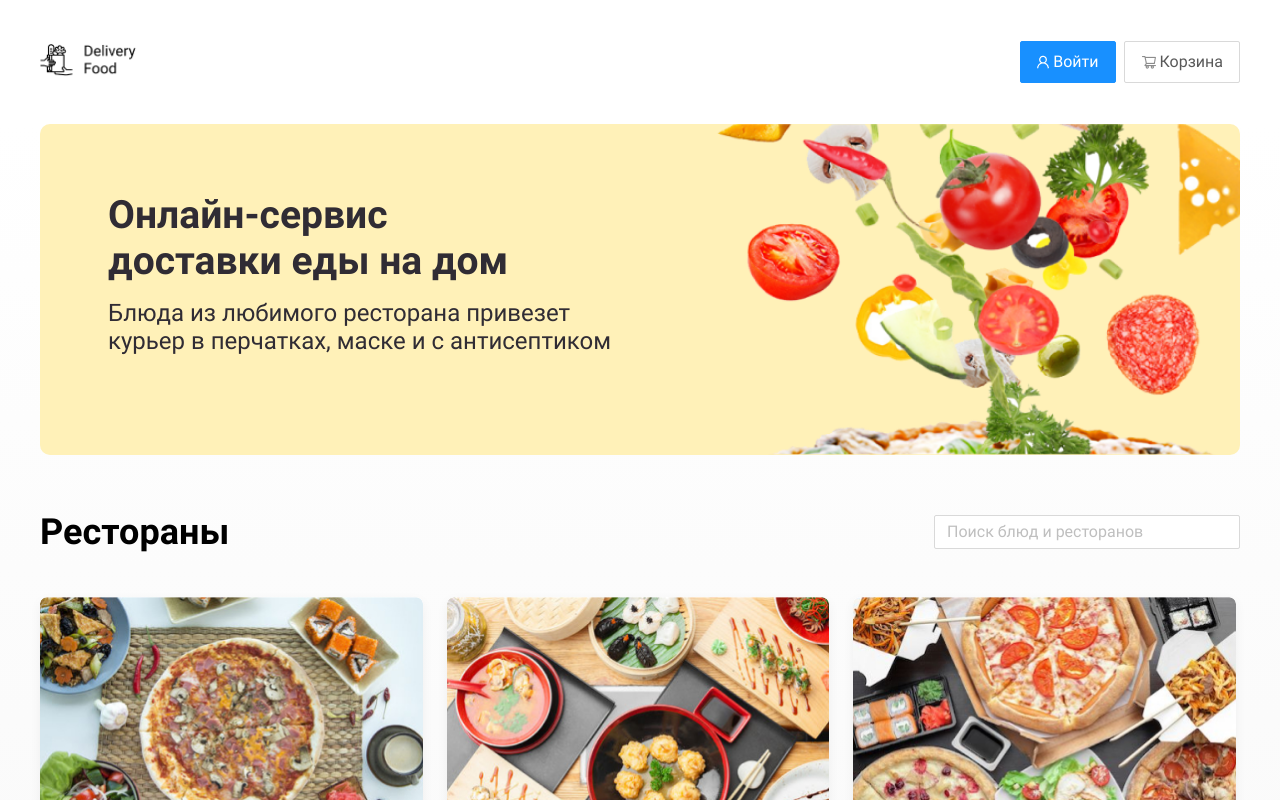
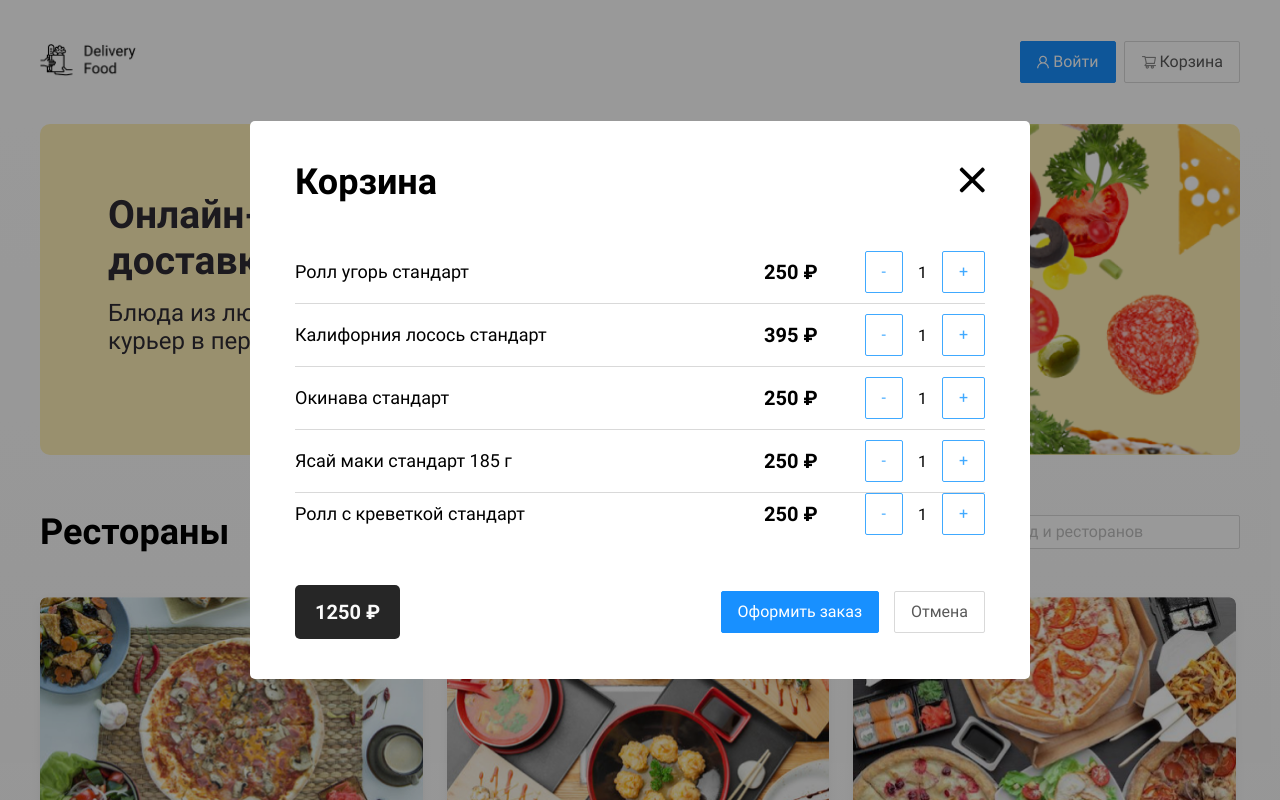
Before and after one commit to KaZaKDon/glo-academy, a plain HTML site: page index.html in a window 1280 px wide. Both pictures are taken after a click on the button "Корзина". Shown: the top 800 px of the page. Drawn offline with Linux system fonts and the light colour scheme; files whose address does not match are found by name.

Commit message:
Js на второй странице

```diff
--- a/style.css
+++ b/Css/style.css
@@ -79,9 +79,6 @@ main {
   align-items: center;
   justify-content: flex-end;
   gap: 8px;
-}
-
-.main {
 }
 
 .footer {
--- /dev/null
+++ b/Script/script.js
@@ -0,0 +1,137 @@
+const modalFunc = () => {
+  const cartBtn = document.querySelector("#cart-button");
+  const modal = document.querySelector(".cart-modal_overlay");
+
+  const openModal = () => {
+    modal.classList.add("open");
+  };
+
+  const closeModal = () => {
+    modal.classList.remove("open");
+  };
+
+  cartBtn.addEventListener("click", () => {
+    openModal();
+  });
+
+  modal.addEventListener("click", (event) => {
+    if (
+      event.target.classList.contains("cart-modal_overlay") ||
+      event.target.closest(".cart-modal_header-close")
+    ) {
+      closeModal();
+    }
+  });
+};
+
+const restsFunc = () => {
+  const container = document.querySelector("#rests-container");
+
+  const restArrey = [
+    {
+      id: 0,
+      title: "Пицца плюс",
+      time: 50,
+      rating: 4.5,
+      price: 900,
+      type: "Пицца",
+      img: "Piza_plus.jpg",
+    },
+    {
+      id: 1,
+      title: "Тануки",
+      time: 50,
+      rating: 4.5,
+      price: 900,
+      type: "Пицца",
+      img: "Tanuky.jpg",
+    },
+    {
+      id: 2,
+      title: "FoodBand",
+      time: 50,
+      rating: 4.5,
+      price: 900,
+      type: "Пицца",
+      img: "FoodBand.jpg",
+    },
+    {
+      id: 3,
+      title: "Жадина-пицца",
+      time: 50,
+      rating: 4.5,
+      price: 900,
+      type: "Пицца",
+      img: "Piza.jpg",
+    },
+    {
+      id: 4,
+      title: "Точка еды",
+      time: 50,
+      rating: 4.5,
+      price: 900,
+      type: "Пицца",
+      img: "Tochka.jpg",
+    },
+    {
+      id: 5,
+      title: "PizzaBurger",
+      time: 50,
+      rating: 4.5,
+      price: 900,
+      type: "Пицца",
+      img: "PizzaBurger.jpg",
+    },
+  ];
+
+  const loading = () => {
+    container.innerHTML =
+      "<h1 style='width: 100%; text-align: center;'>Загрузка</h1>";
+  };
+
+  const randerResrs = (arrey) => {
+    container.innerHTML = "";
+
+    arrey.forEach((card) => {
+      container.insertAdjacentHTML(
+        "beforeend",
+        `
+        <a href="goods.html?id=${card.id}" class="products-card">
+                <div class="products-card_image">
+                  <img src="./img/${card.img}" alt="${card.img}">
+                </div>
+                <div class="products-card_description">
+                 <div class="products-card_description-row">
+                  <h4 class="products-card_description-title">${card.title}</h4>
+                  <div class="products-card_description-badge">${card.time}мин</div>
+                 </div>
+                 <div class="products-card_description-row">
+                  <div class="products-card_description-info">
+                    <div class="products-card_description-info_raiting">
+                      <img src="./icon/Star.svg" alt="star">
+                      ${card.rating}
+                    </div>
+                    <div class="products-card_description-info_price">
+                      От ${card.price} ₽
+                    </div>
+                    <div class="products-card_description-info_group">
+                      ${card.type}
+                    </div>
+                  </div>
+                 </div>
+                </div>
+              </a>
+        `
+      );
+    });
+  };
+
+  if (container) {
+    loading();
+    setTimeout(() => {
+      randerResrs(restArrey);
+    }, 2000);
+  }
+};
+modalFunc();
+restsFunc();
--- a/index.html
+++ b/index.html
@@ -4,7 +4,7 @@
     <meta charset="UTF-8" />
     <meta name="viewport" content="width=device-width, initial-scale=1.0" />
     <link rel="stylesheet" href="./fonts/stylesheet.css" />
-    <link rel="stylesheet" href="style.css" />
+    <link rel="stylesheet" href="./Css/style.css" />
     <title>Delivery</title>
   </head>
   <body>
@@ -20,7 +20,7 @@
                 <img src="./icon/Vector.png" alt="Vector" />
                 Войти
               </button>
-              <button class="btn btn-outline">
+              <button class="btn btn-outline" id="cart-button">
                 <img src="./icon/Korzina.png" alt="Vector" />
                 Корзина
               </button>
@@ -48,7 +48,7 @@
               class="product-header_search"
               placeholder="Поиск блюд и ресторанов">
             </div>
-            <div class="products-wrapper">
+            <div class="products-wrapper" id="rests-container">
               <a href="goods.html" class="products-card">
                 <div class="products-card_image">
                   <img src="./img/Piza_plus.jpg" alt="Piza_plus">
@@ -297,4 +297,6 @@
       </footer>
     </div>
   </body>
+
+  <script src="./Script/script.js"></script>
 </html>
```
Also changed, not shown: Script/goods.js (added, +161 -0 lines), goods.html (+5 -3 lines), fonts/Roboto-Bold.woff (added), fonts/Roboto-Regular.woff (added), script.js (deleted).
